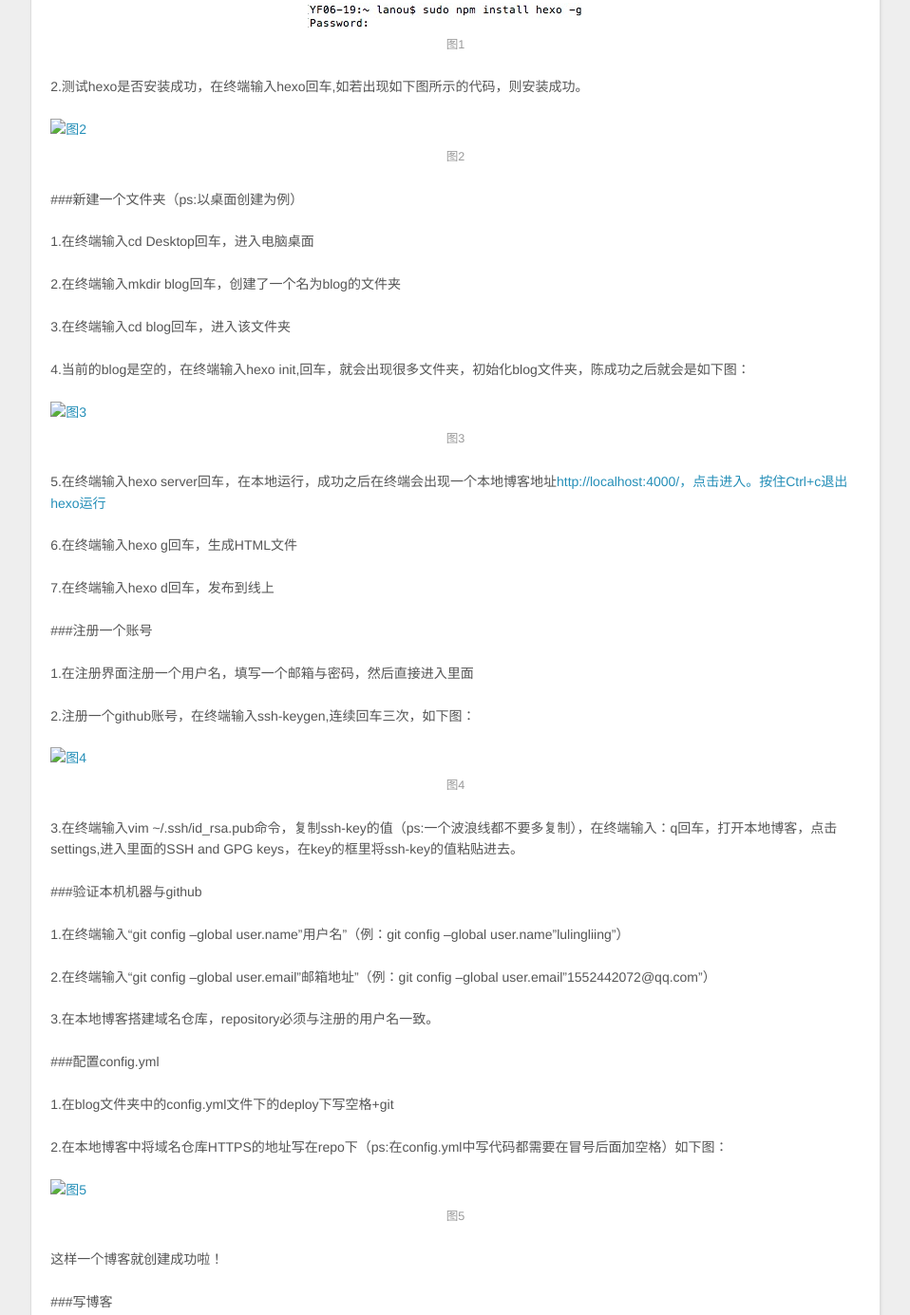
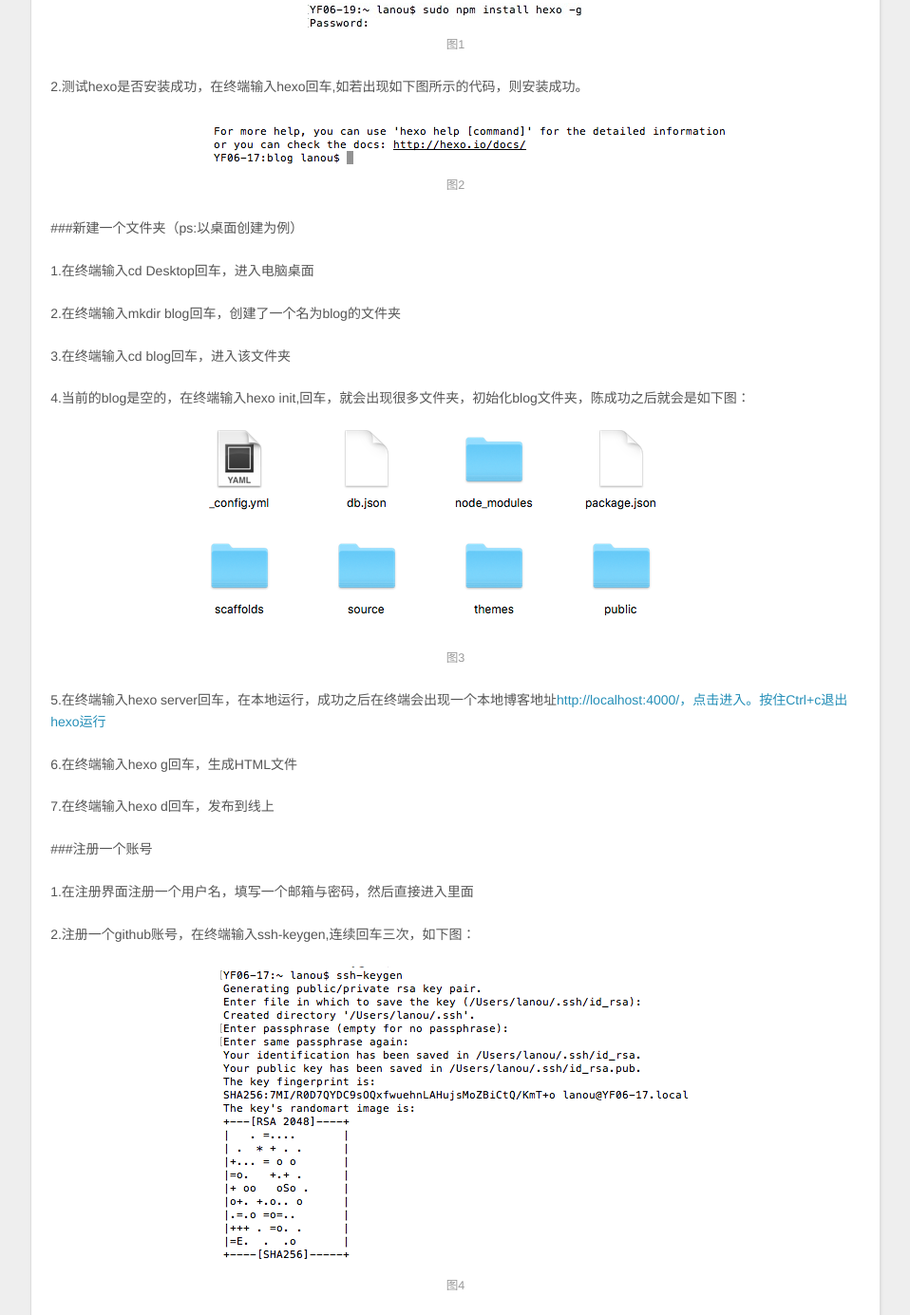
Before and after one commit to lulingliing/lulingliing.github.io, a plain HTML site: page index.html in a window 1280 px wide. Shown: the part 900-2285 px from the top of the page at 95% size, without its empty margins (8-966 px from the left). Drawn offline with nearby package versions, Linux system fonts and the light colour scheme.

Commit message:
Site updated: 2016-06-23 20:24:02

```diff
--- a/index.html
+++ b/index.html
@@ -96,20 +96,20 @@
 <p>1.在终端输入npm install hexo -g 回车，如果报错出现root/Administrator,则输入node npm install hexo -g 回车，则出现如下图，输入管理员密码，回车</p>
 <p><img src="https://github.com/lulingliing/lulingliing.github.io/raw/master/images/图1.jpg" alt="图1"></p>
 <p>2.测试hexo是否安装成功，在终端输入hexo回车,如若出现如下图所示的代码，则安装成功。</p>
-<p><img src="" alt="图2">  </p>
+<p><img src="https://github.com/lulingliing/lulingliing.github.io/raw/master/images/图2.png" alt="图2">  </p>
 <p>###新建一个文件夹（ps:以桌面创建为例）</p>
 <p>1.在终端输入cd Desktop回车，进入电脑桌面</p>
 <p>2.在终端输入mkdir blog回车，创建了一个名为blog的文件夹</p>
 <p>3.在终端输入cd blog回车，进入该文件夹</p>
 <p>4.当前的blog是空的，在终端输入hexo init,回车，就会出现很多文件夹，初始化blog文件夹，陈成功之后就会是如下图：</p>
-<p><img src="" alt="图3">  </p>
+<p><img src="https://github.com/lulingliing/lulingliing.github.io/raw/master/images/图3.png" alt="图3">  </p>
 <p>5.在终端输入hexo server回车，在本地运行，成功之后在终端会出现一个本地博客地址<a href="http://localhost:4000/，点击进入。按住Ctrl+c退出hexo运行" target="_blank" rel="external">http://localhost:4000/，点击进入。按住Ctrl+c退出hexo运行</a></p>
 <p>6.在终端输入hexo g回车，生成HTML文件</p>
 <p>7.在终端输入hexo d回车，发布到线上</p>
 <p>###注册一个账号</p>
 <p>1.在注册界面注册一个用户名，填写一个邮箱与密码，然后直接进入里面</p>
 <p>2.注册一个github账号，在终端输入ssh-keygen,连续回车三次，如下图：</p>
-<p><img src="" alt="图4"> </p>
+<p><img src="https://github.com/lulingliing/lulingliing.github.io/raw/master/images/图4.png" alt="图4"> </p>
 <p>3.在终端输入vim ~/.ssh/id_rsa.pub命令，复制ssh-key的值（ps:一个波浪线都不要多复制），在终端输入：q回车，打开本地博客，点击settings,进入里面的SSH and GPG keys，在key的框里将ssh-key的值粘贴进去。</p>
 <p>###验证本机机器与github</p>
 <p>1.在终端输入“git config –global user.name”用户名”（例：git config –global user.name”lulingliing”）</p>
@@ -118,7 +118,7 @@
 <p>###配置config.yml</p>
 <p>1.在blog文件夹中的config.yml文件下的deploy下写空格+git</p>
 <p>2.在本地博客中将域名仓库HTTPS的地址写在repo下（ps:在config.yml中写代码都需要在冒号后面加空格）如下图：</p>
-<p><img src="" alt="图5"> </p>
+<p><img src="https://github.com/lulingliing/lulingliing.github.io/raw/master/images/图5.png" alt="图5"> </p>
 <p>这样一个博客就创建成功啦！</p>
 <p>###写博客</p>
 <ul>
@@ -131,7 +131,7 @@
 
     </div>
     <footer class="article-footer">
-      <a data-url="http://yoursite.com/2016/06/22/第一篇/" data-id="cipsa1exe0000sfslwliq0ovi" class="article-share-link">Share</a>
+      <a data-url="http://yoursite.com/2016/06/22/第一篇/" data-id="cipsa5qkj0001sysldeuuq3re" class="article-share-link">Share</a>
 
 
     </footer>
@@ -176,7 +176,7 @@
 
     </div>
     <footer class="article-footer">
-      <a data-url="http://yoursite.com/2016/06/22/hello-world/" data-id="cipsa1exk0001sfsl2ikv1b6v" class="article-share-link">Share</a>
+      <a data-url="http://yoursite.com/2016/06/22/hello-world/" data-id="cipsa5qke0000sysl1b4nslkf" class="article-share-link">Share</a>
 
 
     </footer>
```
Also changed, not shown: 2016/06/22/hello-world/index.html (+1 -1 lines), 2016/06/22/第一篇/index.html (+10 -6 lines).
